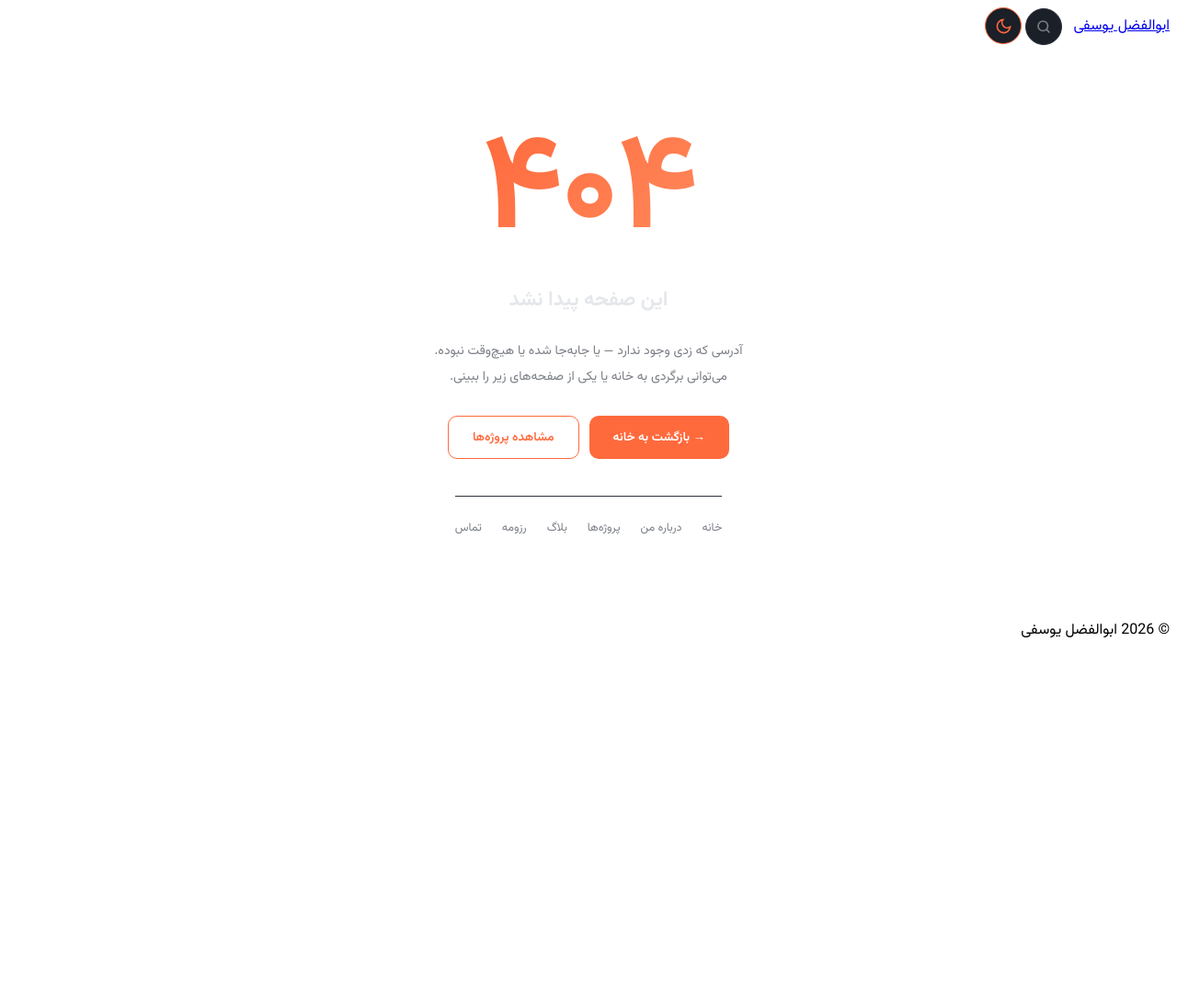
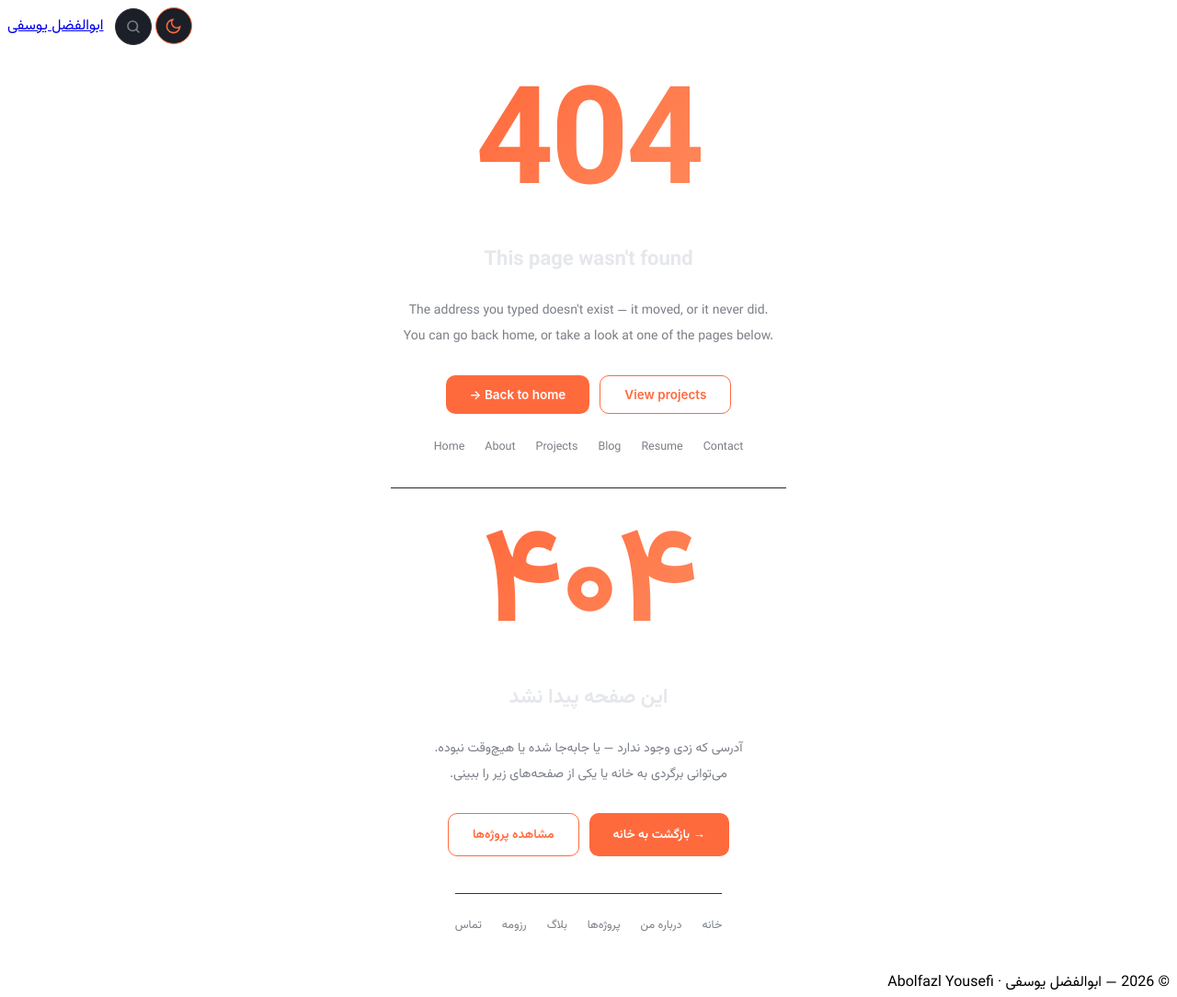
Before and after one commit to abolfazlyousefi5/Portfolio, a plain HTML site: page 404.html in a window 1280 px wide. Shown: the whole page at 92% size. Before the commit the page ends 800 px from the top, so only its background shows below. Drawn offline with Linux system fonts and the light colour scheme.

Commit message:
Update 404.html

```diff
--- a/404.html
+++ b/404.html
@@ -9,6 +9,17 @@
 <link rel="stylesheet" href="css/fonts.css">
 <link rel="stylesheet" href="css/style.css">
 <link rel="stylesheet" href="css/ui-plus.css">
+<style>
+  /* چیدمان دو زبان در صفحه‌ی ۴۰۴ */
+  .err-block { display: flex; flex-direction: column; align-items: center; width: 100%; }
+  .err-sep {
+    width: 100%; max-width: 430px; border: 0;
+    border-top: 1px solid #23262F; margin: 34px auto;
+  }
+  #err-en .err-sub { direction: ltr; }
+  #err-en .err-links { border-top: 0; padding-top: 0; margin-top: 26px; }
+  #err-en .err-btn { font-family: -apple-system, "Segoe UI", Roboto, Arial, sans-serif; }
+</style>
 </head>
 <body class="min-h-screen flex flex-col">
 
@@ -28,6 +39,9 @@
 </header>
 
 <main class="err-wrap flex-1">
+
+  <!-- ============ فارسی ============ -->
+  <section id="err-fa" class="err-block" lang="fa" dir="rtl">
     <div class="err-code">۴۰۴</div>
     <h1 class="err-ttl">این صفحه پیدا نشد</h1>
     <p class="err-sub">
@@ -38,7 +52,7 @@
       <a href="index.html" class="err-btn err-primary">→ بازگشت به خانه</a>
       <a href="projects.html" class="err-btn err-ghost">مشاهده پروژه‌ها</a>
     </div>
-  <nav class="err-links">
+    <nav class="err-links" aria-label="صفحه‌های سایت">
       <a href="index.html">خانه</a>
       <a href="about.html">درباره من</a>
       <a href="projects.html">پروژه‌ها</a>
@@ -46,13 +60,67 @@
       <a href="resume.html">رزومه</a>
       <a href="index.html#contact">تماس</a>
     </nav>
+  </section>
+
+  <hr class="err-sep">
+
+  <!-- ============ English ============ -->
+  <section id="err-en" class="err-block" lang="en" dir="ltr">
+    <div class="err-code">404</div>
+    <h1 class="err-ttl">This page wasn't found</h1>
+    <p class="err-sub">
+      The address you typed doesn't exist — it moved, or it never did.
+      <br>You can go back home, or take a look at one of the pages below.
+    </p>
+    <div class="err-btns">
+      <a href="en-index.html" class="err-btn err-primary">→ Back to home</a>
+      <a href="en-projects.html" class="err-btn err-ghost">View projects</a>
+    </div>
+    <nav class="err-links" aria-label="Site pages">
+      <a href="en-index.html">Home</a>
+      <a href="en-about.html">About</a>
+      <a href="en-projects.html">Projects</a>
+      <a href="en-blog.html">Blog</a>
+      <a href="en-resume.html">Resume</a>
+      <a href="en-index.html#contact">Contact</a>
+    </nav>
+  </section>
+
 </main>
 
 <footer class="border-t border-[#23262F] px-6 py-5 text-center text-xs text-[#7B7F86]">
-  © <span id="yr"></span> ابوالفضل یوسفی
+  © <span id="yr"></span> — ابوالفضل یوسفی · Abolfazl Yousefi
 </footer>
 
 <script src="js/ui-plus.js"></script>
-<script>document.getElementById('yr').textContent = new Date().getFullYear();</script>
-<script>(function(){function c(){var b=a.contentDocument||(a.contentWindow&&a.contentWindow.document);if(b){var d=b.createElement('script');d.innerHTML="window.__CF$cv$params={r:'a5adf980efa2d25e',t:'MTc5NDc0Mjc1OA=='};var l=window.parent.location,o;try{o=new URL(l.origin).origin}catch(e){try{o=new URL(new URL(l.href).origin).origin}catch(e){o=''}}var u='/cdn-cgi/challenge-platform/scripts/jsd/main.js?ray=a5adf980efa2d25e',a=document.createElement('script');a.src=o?new URL(u,o).href:u;document.getElementsByTagName('head')[0].appendChild(a);";b.getElementsByTagName('head')[0].appendChild(d)}}if(document.body){var a=document.createElement('iframe');a.height=1;a.width=1;a.style.position='absolute';a.style.top=0;a.style.left=0;a.style.border='none';a.style.visibility='hidden';document.body.appendChild(a);if('loading'!==document.readyState)c();else if(window.addEventListener)document.addEventListener('DOMContentLoaded',c);else{var e=document.onreadystatechange||function(){};document.onreadystatechange=function(b){e(b);'loading'!==document.readyState&&(document.onreadystatechange=e,c())}}}})();</script></body>
+
+<script>
+/* سال جاری */
+document.getElementById('yr').textContent = new Date().getFullYear();
+
+/* اگر مرورگر کاربر انگلیسی است، بخش انگلیسی را بالا می‌آورد
+   (صفحه‌ی ۴۰۴ در گیت‌هاب/ورسل فقط یک فایل است و از آدرس نمی‌شود زبان را فهمید) */
+(function () {
+  try {
+    var lang = (navigator.language || navigator.userLanguage || "fa").toLowerCase();
+    if (lang.indexOf("fa") === 0) return;
+
+    var main = document.querySelector(".err-wrap");
+    var fa = document.getElementById("err-fa");
+    var en = document.getElementById("err-en");
+    var sep = document.querySelector(".err-sep");
+    if (!main || !fa || !en || !sep) return;
+
+    main.appendChild(en);   /* English first */
+    main.appendChild(sep);
+    main.appendChild(fa);   /* Persian below */
+
+    document.documentElement.lang = "en";
+    document.documentElement.dir = "ltr";
+    document.title = "Page not found (404) — Abolfazl Yousefi";
+  } catch (e) {}
+})();
+</script>
+
+</body>
 </html>
```
Lines whose indentation alone changed are shown as unchanged.
